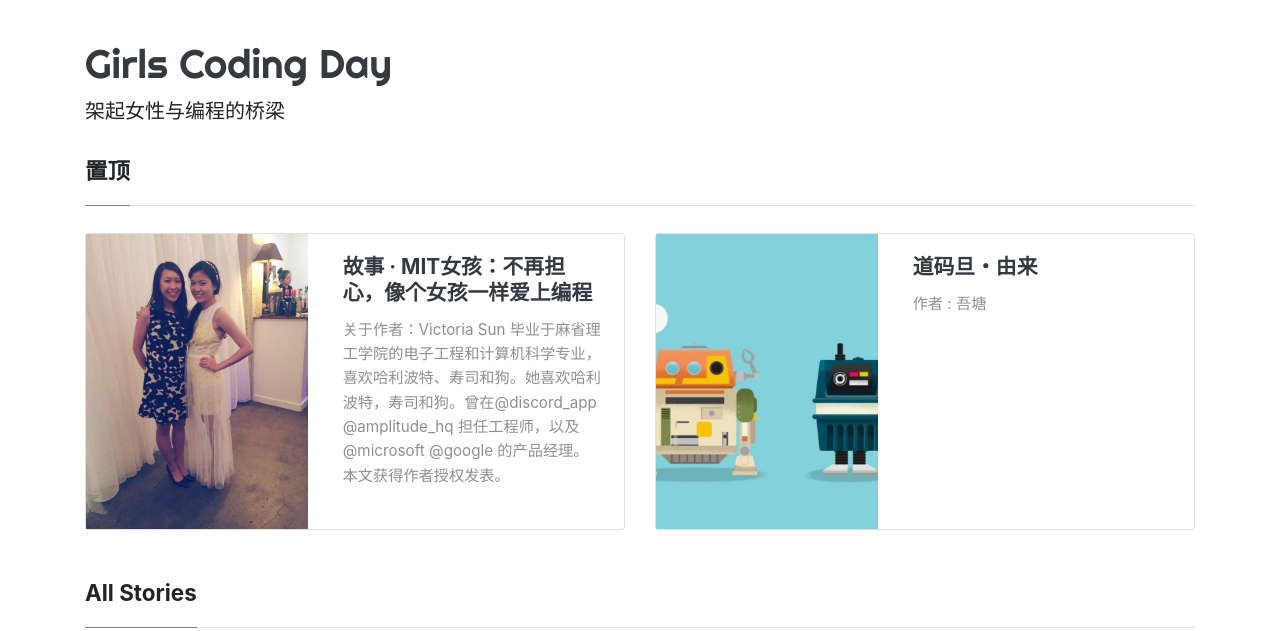
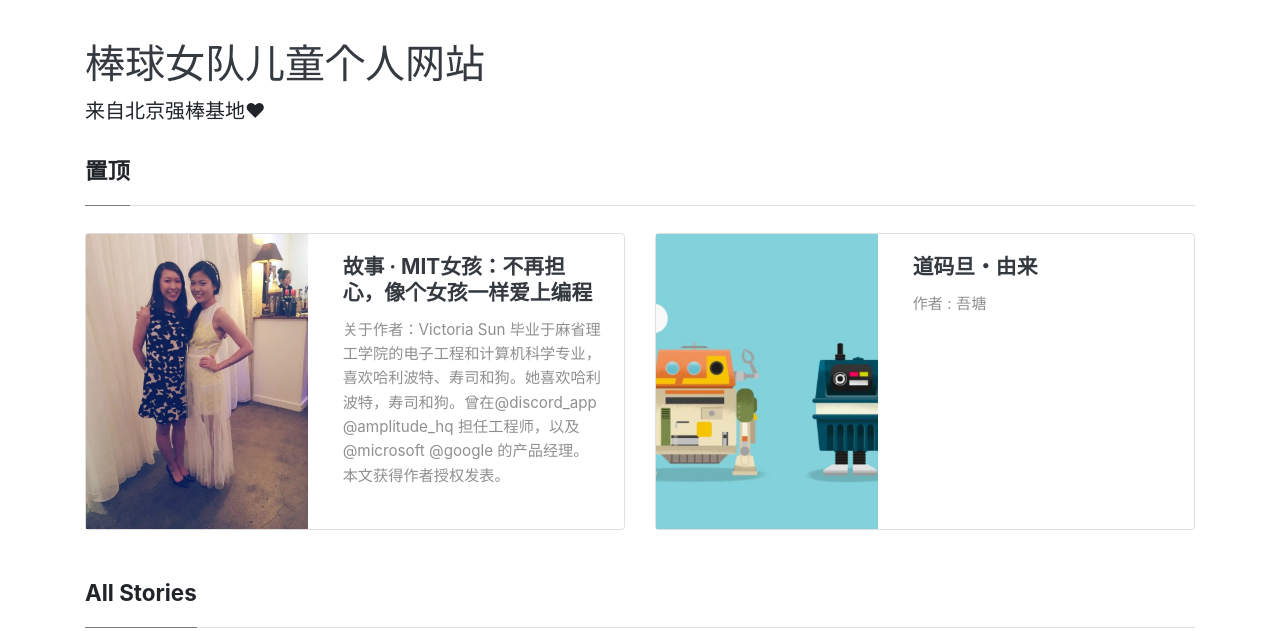
Before and after one commit to mili0909/3-16, a Jekyll site: the page built from index.html, in a window 1280 px wide and 900 px high, cut to the strip 0-631 px from the top of the window. Built offline with Jekyll 4.4.1, drawn with Linux system fonts in a browser that asks for light colours; nearby versions of some CDN libraries; the list of posts is cut into pages by our own code; some of the changed text lies outside the part shown.

Commit message:
Update _config.yml

```diff
--- a/_config.yml
+++ b/_config.yml
@@ -2,11 +2,11 @@
 baseurl: "/3-16"
 
 # 网页的标题
-title: "Girls Coding Day"
+title: "棒球少女"
 # 网站的主标题
-name: "Girls Coding Day"
+name: "棒球女队儿童个人网站"
 # 网站副标题
-description: "架起女性与编程的桥梁"
+description: "来自北京强棒基地❤"
 
 # 分页配置
 # 每页文章数量
```
